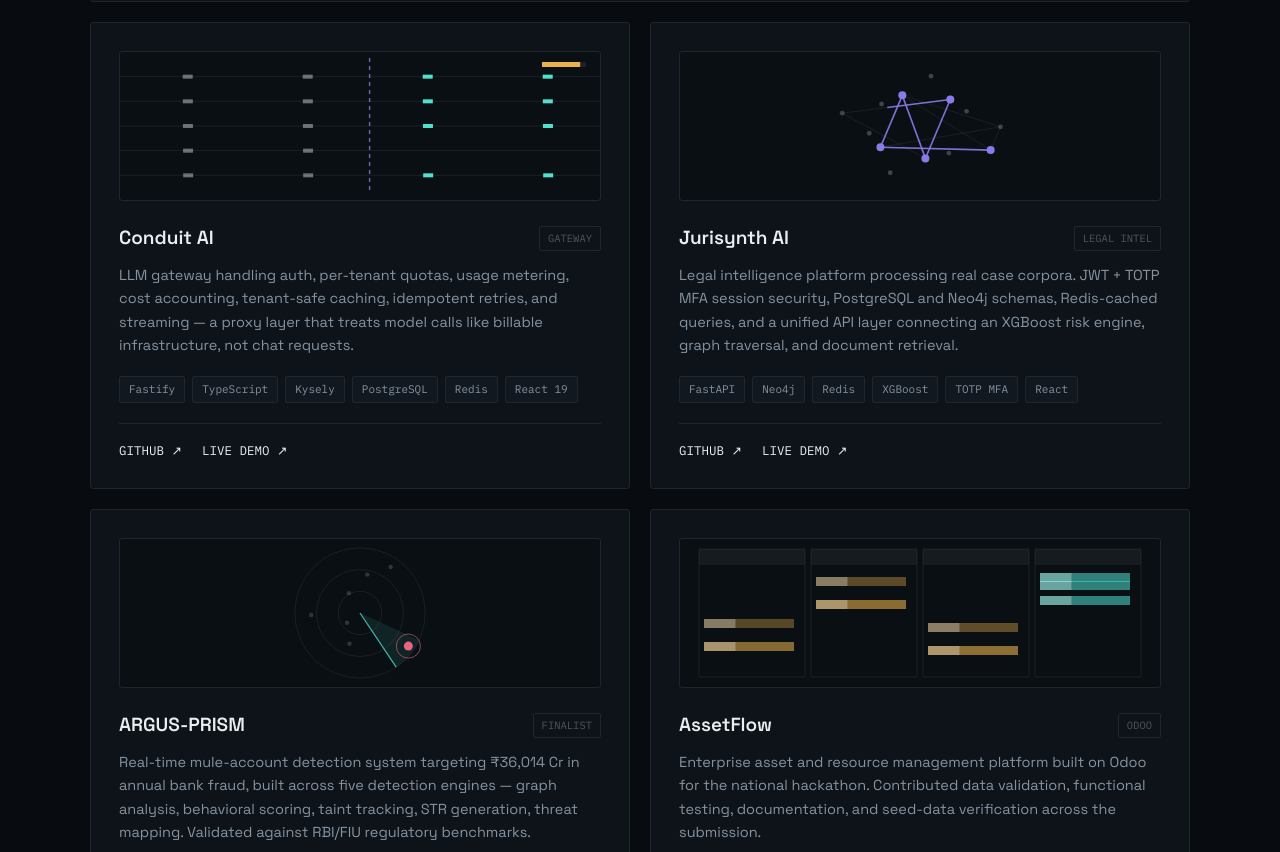
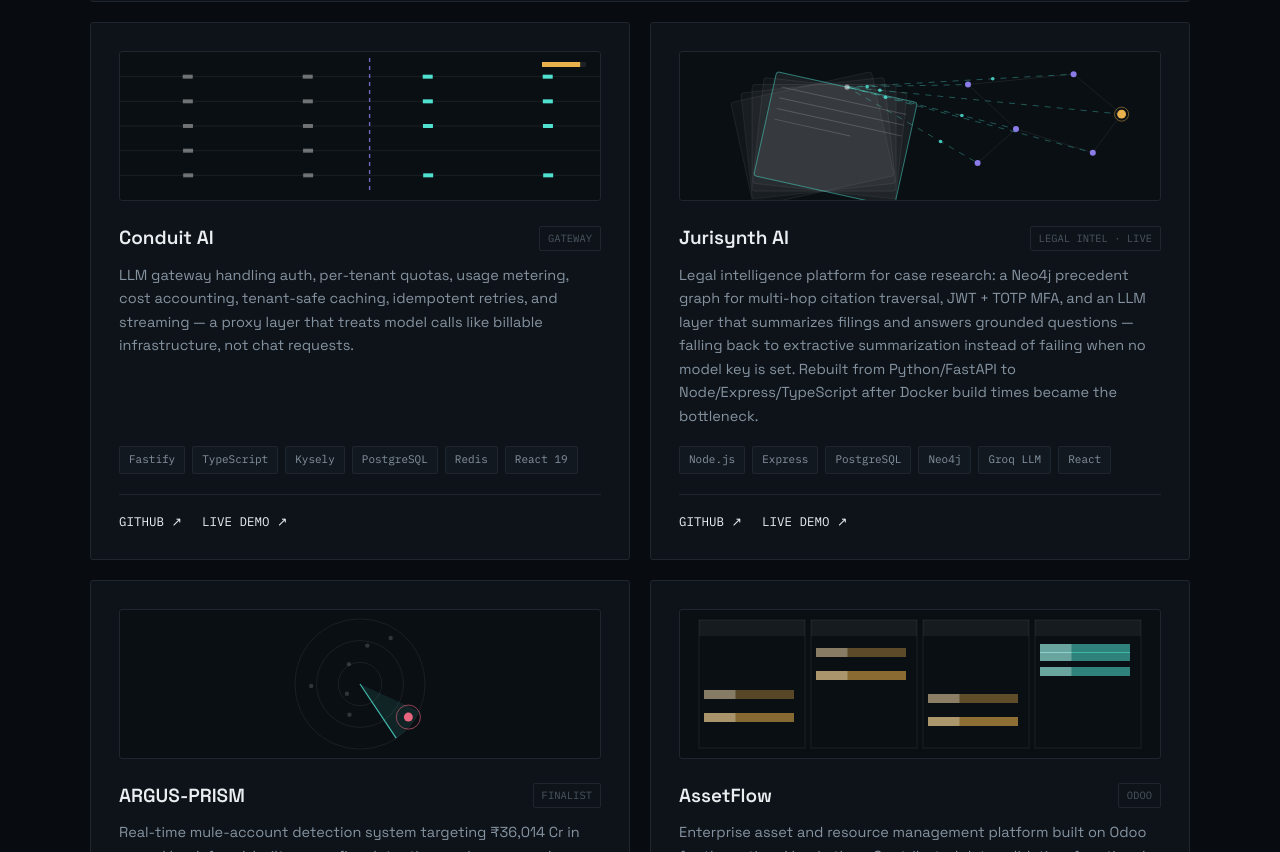
Before and after one commit to pranitap123/portfolio-site, a plain HTML site: page index.html in a window 1280 px wide. Shown: the part 1758-2610 px from the top of the page. Drawn offline with nearby package versions, Linux system fonts and the light colour scheme; animation ran at ten frames a second.

Commit message:
portfolio: update Jurisynth card with live links and custom canvas visualization
- correct GitHub repo to pranitap123/jurisynth
- update live demo link to jurisynth.vercel.app
- revise tech stack description to match actual build (Node/Express, Postgres, Neo4j, Groq LLM)
- replace generic graph visualization with bespoke jurisynth3d canvas renderer
  (fanned case-file pages feeding citation graph via animated extraction threads)
- position as half-width card alongside other featured projects

```diff
--- a/index.html
+++ b/index.html
@@ -282,18 +282,18 @@
       </div>
 
       <div class="card">
-        <div class="card-viz"><canvas data-viz="graph"></canvas></div>
+        <div class="card-viz"><canvas data-viz="jurisynth3d"></canvas></div>
         <div class="card-top">
           <div class="card-title">Jurisynth AI</div>
-          <div class="card-tag">LEGAL INTEL</div>
+          <div class="card-tag">LEGAL INTEL · LIVE</div>
         </div>
-        <div class="card-desc">Legal intelligence platform processing real case corpora. JWT + TOTP MFA session security, PostgreSQL and Neo4j schemas, Redis-cached queries, and a unified API layer connecting an XGBoost risk engine, graph traversal, and document retrieval.</div>
+        <div class="card-desc">Legal intelligence platform for case research: a Neo4j precedent graph for multi-hop citation traversal, JWT + TOTP MFA, and an LLM layer that summarizes filings and answers grounded questions — falling back to extractive summarization instead of failing when no model key is set. Rebuilt from Python/FastAPI to Node/Express/TypeScript after Docker build times became the bottleneck.</div>
         <div class="card-stack">
-          <span class="chip">FastAPI</span><span class="chip">Neo4j</span><span class="chip">Redis</span><span class="chip">XGBoost</span><span class="chip">TOTP MFA</span><span class="chip">React</span>
+          <span class="chip">Node.js</span><span class="chip">Express</span><span class="chip">PostgreSQL</span><span class="chip">Neo4j</span><span class="chip">Groq LLM</span><span class="chip">React</span>
         </div>
         <div class="card-links">
-          <a href="https://github.com/pranitap123/Jurisynth-AI" target="_blank" rel="noopener">GITHUB ↗</a>
-          <a href="https://jurisynth.in/" target="_blank" rel="noopener">LIVE DEMO ↗</a>
+          <a href="https://github.com/pranitap123/jurisynth" target="_blank" rel="noopener">GITHUB ↗</a>
+          <a href="https://jurisynth.vercel.app" target="_blank" rel="noopener">LIVE DEMO ↗</a>
         </div>
       </div>
 
@@ -638,6 +638,87 @@
     });
   }
 
+  /* --- Jurisynth (feature): fanned case-file pages feeding a citation
+     graph via extraction threads — a flattened, canvas-drawn version of
+     the actual Three.js hero (Hero3D.jsx) built for the live app, not a
+     stock chart. Perspective is faked with rotation-about-a-pivot rather
+     than a real z-axis, which is enough to read as "stack of documents"
+     at this size without pulling in a 3D library for a 210px card. */
+  function jurisynth3d(ctx,w,h,t){
+    ctx.clearRect(0,0,w,h);
+    const pivotX=w*0.30,pivotY=h*0.94,pages=5,pageLen=h*0.72,pageW=w*0.30;
+    const spread=(Math.PI/6.2)*(0.82+0.18*Math.sin(t*0.35));
+    let tipX=pivotX,tipY=pivotY-pageLen;
+
+    for(let i=0;i<pages;i++){
+      const frac=pages===1?0:(i/(pages-1))-0.5;
+      const angle=frac*spread;
+      ctx.save();
+      ctx.translate(pivotX,pivotY);
+      ctx.rotate(angle);
+      const top=i===pages-1;
+      ctx.fillStyle=top?'rgba(255,255,255,.065)':'rgba(255,255,255,.03)';
+      ctx.strokeStyle=top?'rgba(79,224,208,.5)':C.rule;
+      ctx.lineWidth=1;
+      const rx=-pageW/2,ry=-pageLen;
+      ctx.beginPath();
+      ctx.roundRect ? ctx.roundRect(rx,ry,pageW,pageLen,3) : ctx.rect(rx,ry,pageW,pageLen);
+      ctx.fill();ctx.stroke();
+      if(top){
+        ctx.strokeStyle='rgba(255,255,255,.16)';
+        for(let l=0;l<4;l++){
+          const ly=ry+14+l*11;
+          ctx.beginPath();ctx.moveTo(rx+8,ly);ctx.lineTo(rx+pageW-8-(l===3?pageW*0.35:0),ly);ctx.stroke();
+        }
+        tipX=pivotX+Math.sin(angle)*pageLen;
+        tipY=pivotY-Math.cos(angle)*pageLen;
+      }
+      ctx.restore();
+    }
+
+    const nodes=[
+      {x:w*0.60,y:h*0.22},{x:w*0.82,y:h*0.15},{x:w*0.92,y:h*0.42},
+      {x:w*0.70,y:h*0.52},{x:w*0.86,y:h*0.68},{x:w*0.62,y:h*0.75}
+    ];
+    const edges=[[0,1],[0,3],[1,2],[2,4],[3,4],[3,5]];
+    const flagged=2;
+
+    ctx.strokeStyle=C.rule;ctx.lineWidth=1;
+    edges.forEach(([a,b])=>{
+      ctx.beginPath();ctx.moveTo(nodes[a].x,nodes[a].y);ctx.lineTo(nodes[b].x,nodes[b].y);ctx.stroke();
+    });
+
+    nodes.forEach((n,i)=>{
+      const speed=0.5+((i*37)%5)*0.07;
+      const prog=(t*speed+i*0.31)%1;
+      const dashLen=6,gapLen=6;
+      ctx.save();
+      ctx.strokeStyle='rgba(79,224,208,.35)';
+      ctx.lineWidth=1;
+      ctx.setLineDash([dashLen,gapLen]);
+      ctx.lineDashOffset=-t*26-i*9;
+      ctx.beginPath();ctx.moveTo(tipX,tipY);ctx.lineTo(n.x,n.y);ctx.stroke();
+      ctx.restore();
+
+      const px=tipX+(n.x-tipX)*prog,py=tipY+(n.y-tipY)*prog;
+      ctx.beginPath();ctx.arc(px,py,1.8,0,6.283);
+      ctx.fillStyle='rgba(79,224,208,.85)';ctx.fill();
+
+      const isFlagged=i===flagged;
+      const pulse=isFlagged?1+0.35*Math.max(0,Math.sin(t*2.2)):1;
+      ctx.beginPath();ctx.arc(n.x,n.y,(isFlagged?4.4:3)*pulse,0,6.283);
+      ctx.fillStyle=isFlagged?C.amber:C.violet;
+      ctx.fill();
+      if(isFlagged){
+        ctx.strokeStyle='rgba(232,177,76,.45)';ctx.lineWidth=1;
+        ctx.beginPath();ctx.arc(n.x,n.y,8+2*Math.sin(t*2.2),0,6.283);ctx.stroke();
+      }
+    });
+
+    ctx.beginPath();ctx.arc(tipX,tipY,2.6,0,6.283);
+    ctx.fillStyle='rgba(255,255,255,.5)';ctx.fill();
+  }
+
   /* --- ARGUS-PRISM: radar sweep flagging anomalous accounts --- */
   function radar(ctx,w,h,t){
     ctx.clearRect(0,0,w,h);
@@ -698,7 +779,7 @@
     }
   }
 
-  const renderers={vault,conduit,graph,radar,flow};
+  const renderers={vault,conduit,graph,radar,flow,jurisynth3d};
   const active=new Set();
 
   document.querySelectorAll('.card-viz canvas').forEach(cv=>{
```
